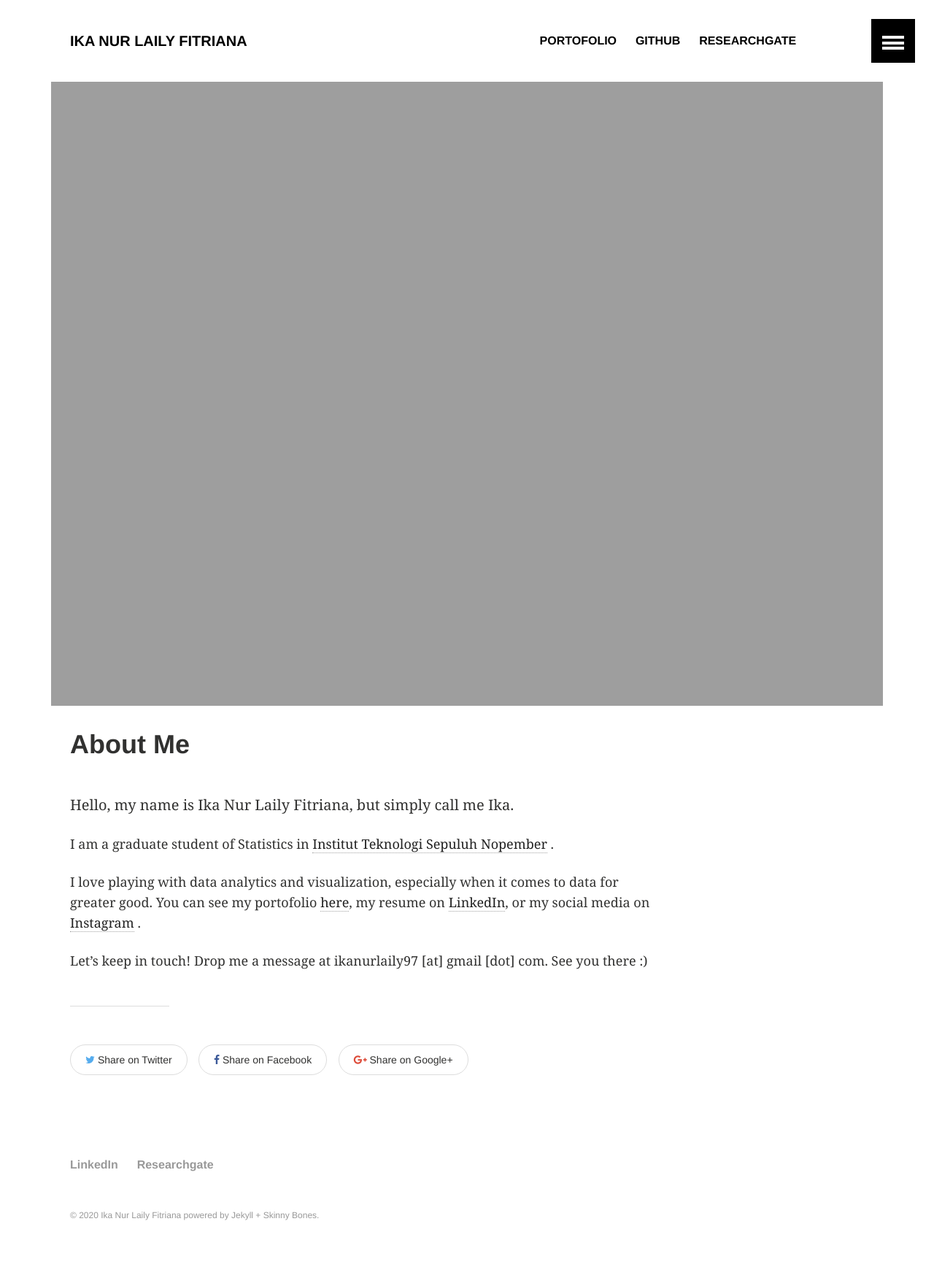
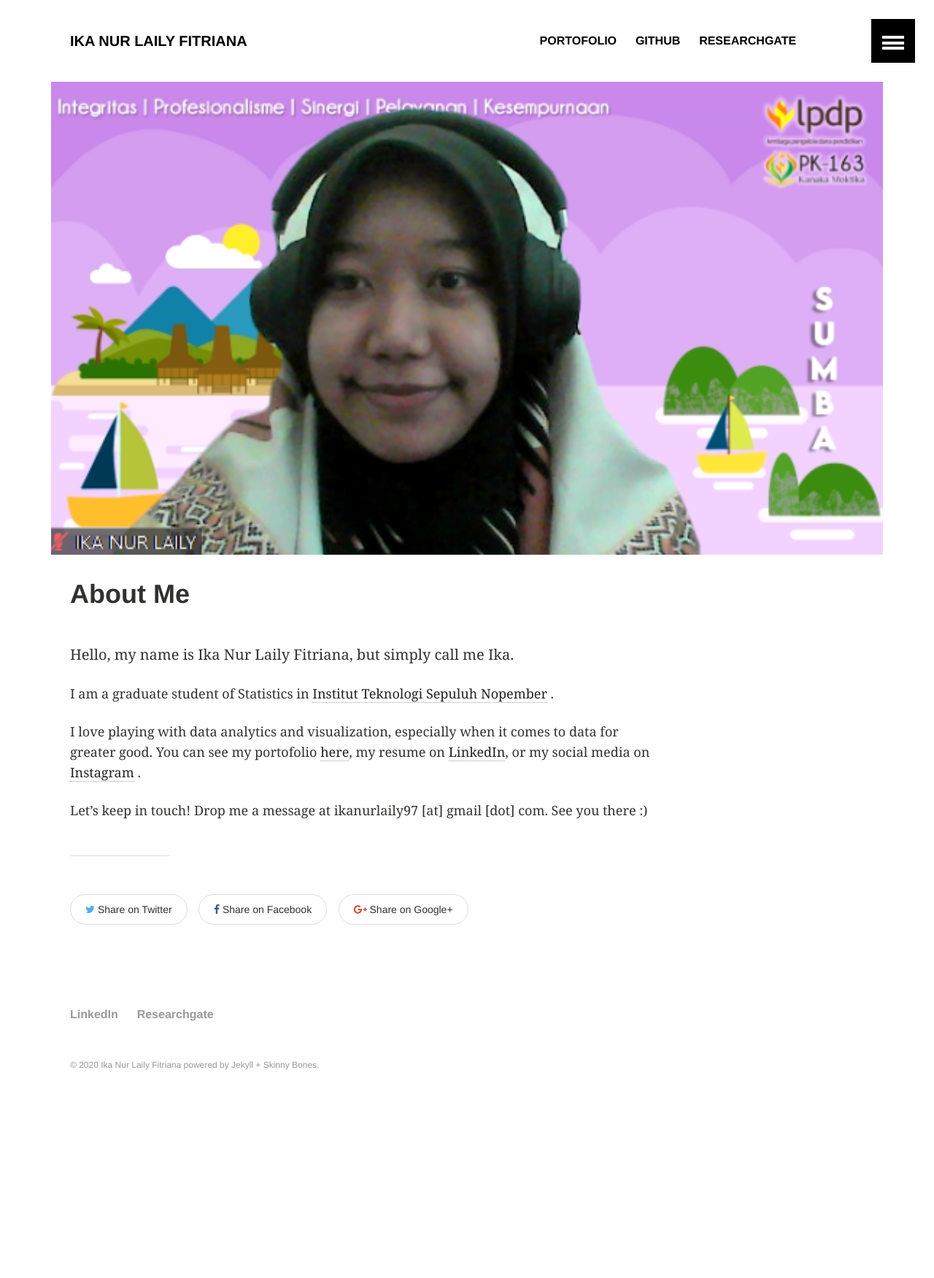
Before and after one commit to ikanurlaily/ikanurlaily.github.io, a Jekyll site: the page built from about.md, in a window 1280 px wide. Shown: the whole page at 73% size. Built offline with Jekyll 4.4.1, drawn with Linux system fonts in a browser that asks for light colours; after the commit the page ends 1545 px from its top, so only the background shows below that.

Commit message:
change image

```diff
--- a/about.md
+++ b/about.md
@@ -5,7 +5,7 @@ author: Ika Nur Laily Fitriana
 share: true
 modified: 2020-03-18T14:18:57-04:00
 image:
-    feature: head2.jpg
+    feature: head2.PNG
 ---
 
 Hello, my name is Ika Nur Laily Fitriana, but simply call me Ika.
```
Also changed, not shown: images/head2-tn.jpg, images/head2-tn2.jpg (added), images/head22.jpg (deleted).
